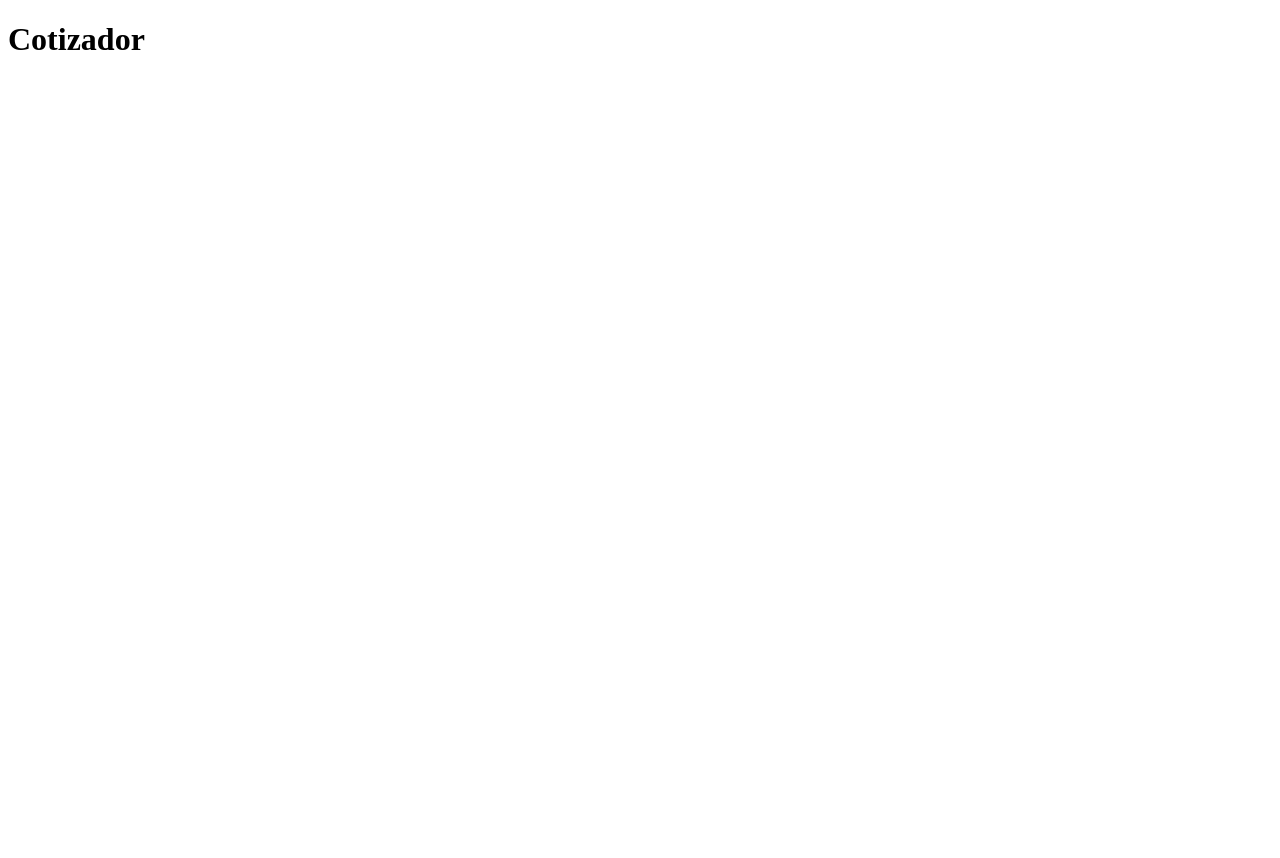
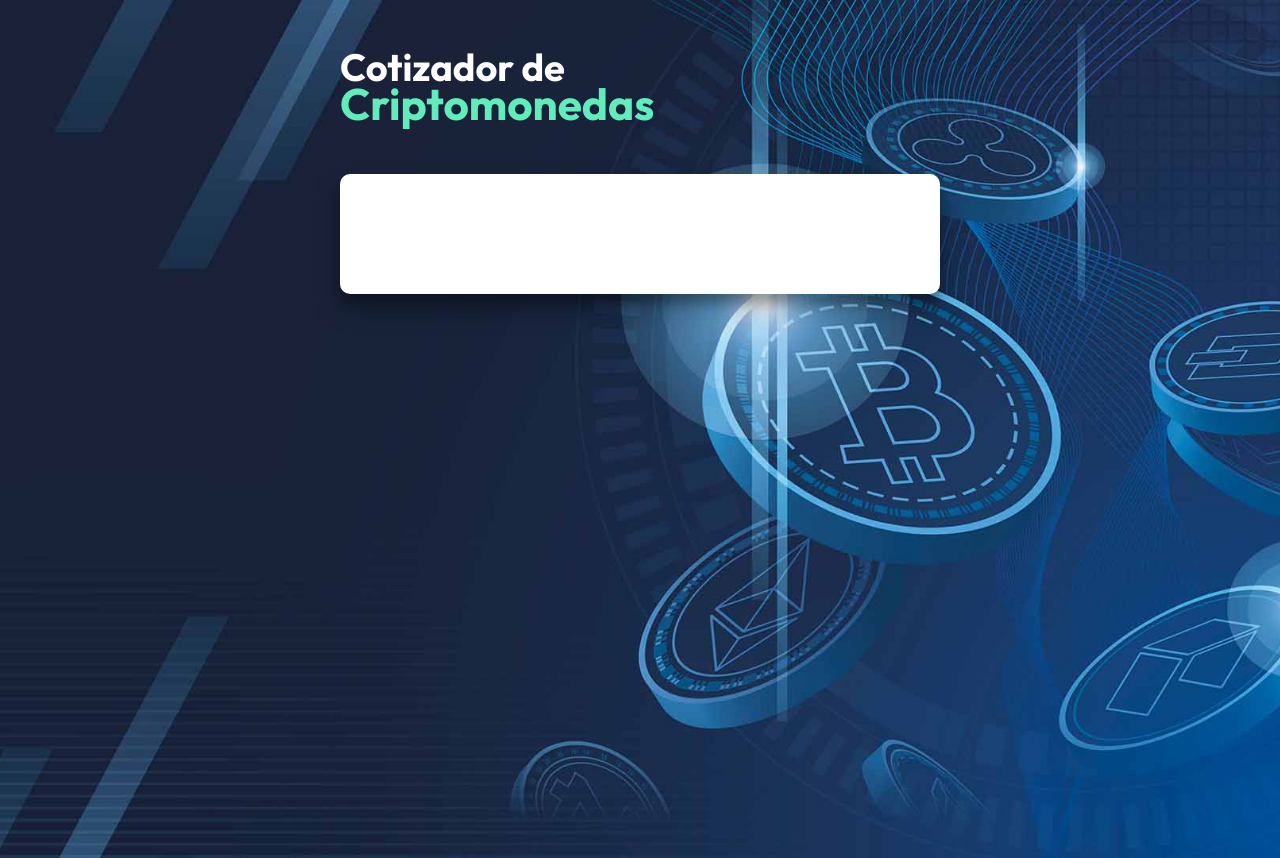
Before and after one commit to Lujan2408/cotizador-criptomonedas-zod-zustand, a React (Vite) app: page / in a window 1280 px wide. Before the commit the page ends 800 px from the top, so only its background shows below. Built offline with nearby package versions, Linux system fonts and the light colour scheme.

Commit message:
Adding background, main title, and container where content will be

```diff
--- a/index.html
+++ b/index.html
@@ -5,6 +5,9 @@
     <link rel="icon" type="image/svg+xml" href="/vite.svg" />
     <meta name="viewport" content="width=device-width, initial-scale=1.0" />
     <title>Cotizador Criptomonedas - Zod & Zustand</title>
+    <link rel="preconnect" href="https://fonts.googleapis.com">
+    <link rel="preconnect" href="https://fonts.gstatic.com" crossorigin>
+    <link href="https://fonts.googleapis.com/css2?family=Outfit:wght@100..900&display=swap" rel="stylesheet">
   </head>
   <body>
     <div id="root"></div>
--- a/src/App.tsx
+++ b/src/App.tsx
@@ -2,7 +2,15 @@
 
   return (
     <>
-      <h1>Cotizador</h1>
+      <div className="container">
+        <h1 className="app-title">
+          Cotizador de <span>Criptomonedas</span>
+        </h1>
+
+        <div className="content">
+
+        </div>
+      </div>
     </>
   )
 }
--- a/src/index.css
+++ b/src/index.css
@@ -0,0 +1,46 @@
+:root {
+  --white: #fff;
+  --primary: #61ECBC;
+  --black: #182339;
+}
+
+html {
+  font-size: 62.5%;
+}
+
+body {
+  background-image: url('/public/bg.jpg');
+  background-position: center;
+  background-repeat: no-repeat;
+  background-size: cover;
+  min-height: 100vh;
+  font-family: "Outfit", sans-serif;
+  font-size: 2rem;
+}
+
+.container {
+  max-width: 60rem;
+  width: 95%;
+  margin: 0 auto;
+}
+
+.app-title {
+  font-size: 3.8rem;
+  margin-top: 5rem;
+  color: var(--white);
+  line-height: .9;
+}
+
+.app-title span {
+  display: block;
+  color: var(--primary);
+  font-size: 4.4rem;
+}
+
+.content {
+  margin-top: 5rem;
+  padding: 6rem 2rem;
+  background-color: var(--white);
+  border-radius: 1rem;
+  box-shadow: rgba(0, 0, 0, 0.25) 0px 14px 28px, rgba(0, 0, 0, 0.22) 0px 10px 10px;
+}
```
Also changed, not shown: public/bg.jpg (added).
